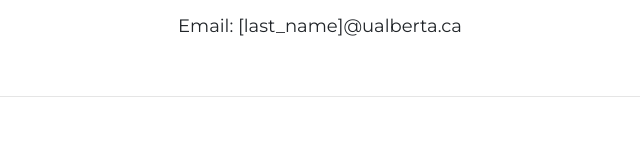
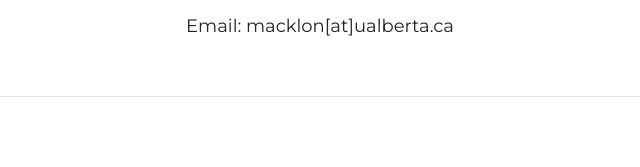
Before and after one commit to finascarr/finascarr.github.io, a plain HTML site: page contact.html in a window 1280 px wide. Shown: the part 313-480 px from the top of the page, 320-960 px from the left. Drawn offline with nearby package versions, Linux system fonts and the light colour scheme.

Commit message:
change mail format

```diff
--- a/contact.html
+++ b/contact.html
@@ -39,7 +39,7 @@
                     University of Alberta
                 </p>
                 <p>
-                    Email: [last_name]@ualberta.ca
+                    Email: macklon[at]ualberta.ca
                 </p>
             </div>
 
```
